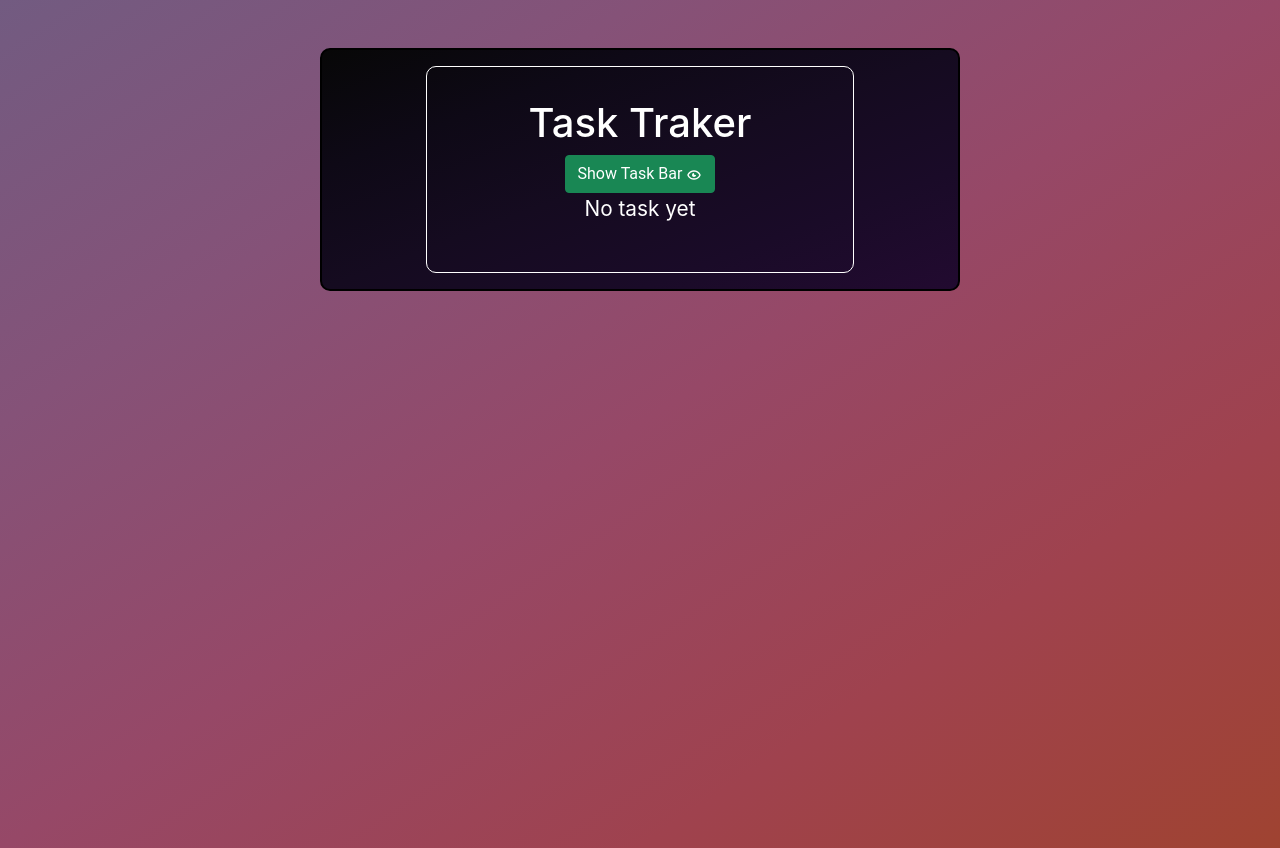
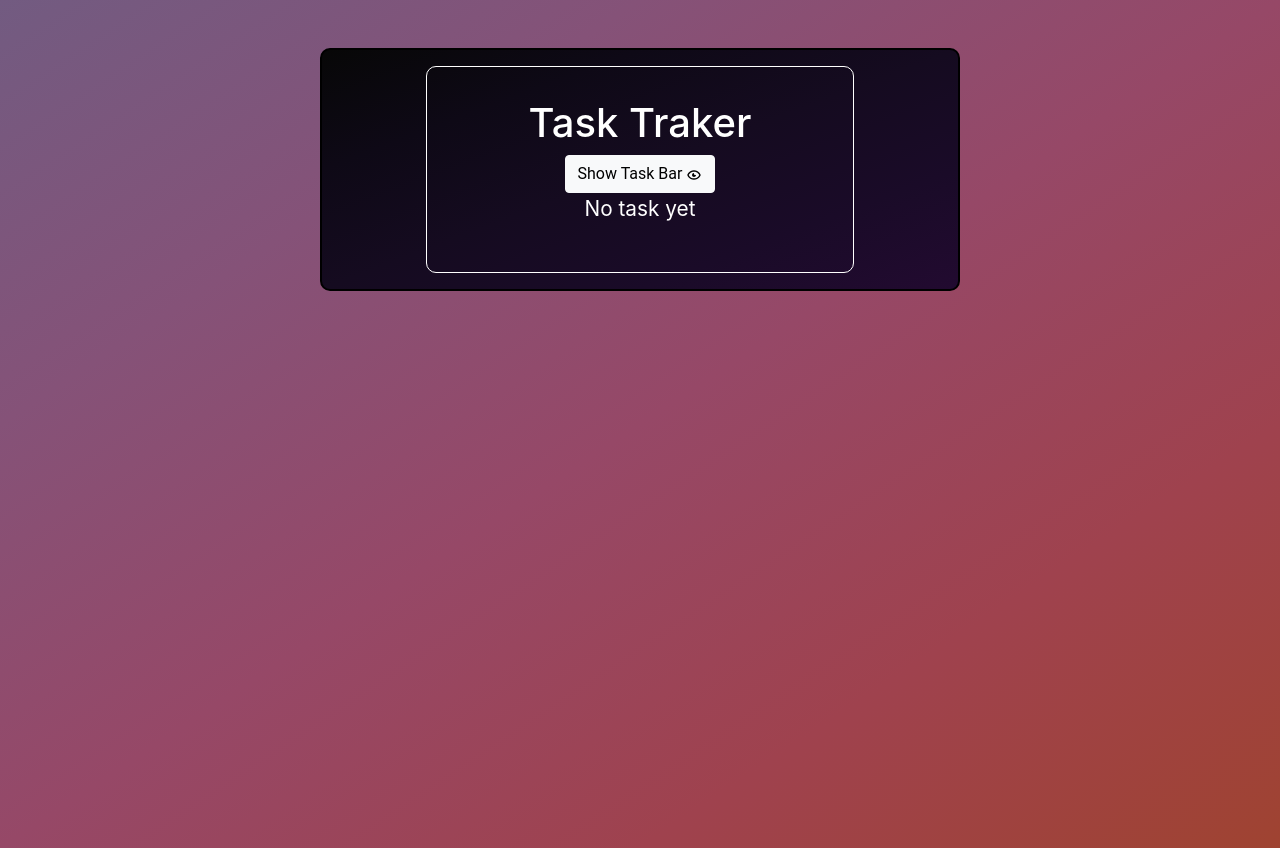
Before and after one commit to yaserdemet/Task-Tracker-React, a React (Create React App) app: page / in a window 1280 px wide. Built offline with nearby package versions, Linux system fonts and the light colour scheme.

Commit message:
gh-pages

```diff
--- a/package.json
+++ b/package.json
@@ -7,6 +7,7 @@
     "@testing-library/react": "^13.0.0",
     "@testing-library/user-event": "^13.2.1",
     "bootstrap": "^5.1.3",
+    "gh-pages": "^4.0.0",
     "react": "^18.2.0",
     "react-dom": "^18.2.0",
     "react-icons": "^4.4.0",
--- a/src/components/Header.jsx
+++ b/src/components/Header.jsx
@@ -42,7 +42,7 @@ const Header = () => {
       <h1>Task Traker</h1>
       {/*  ?buton className changing */}
       <button
-        className={`btn ${isOpen ? "btn-success" : "btn-primary"}`}
+        className={`btn ${isOpen ? "btn-light" : "btn-primary"}`}
         onClick={() => setIsOpen(!isOpen)}
       >
         {isOpen ? (
```
Also changed, not shown: 1 other file (tests, documents, lock files or other folders).
